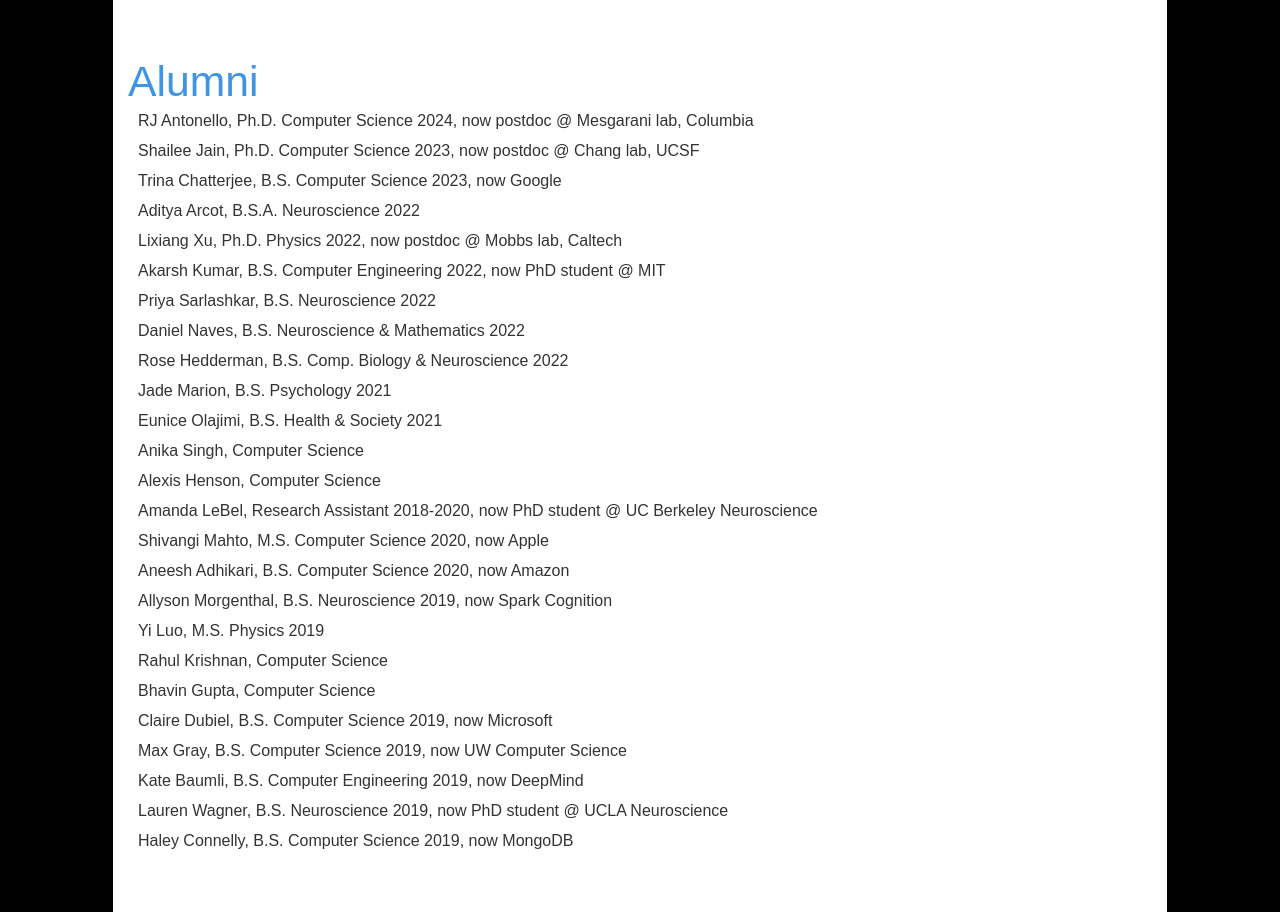
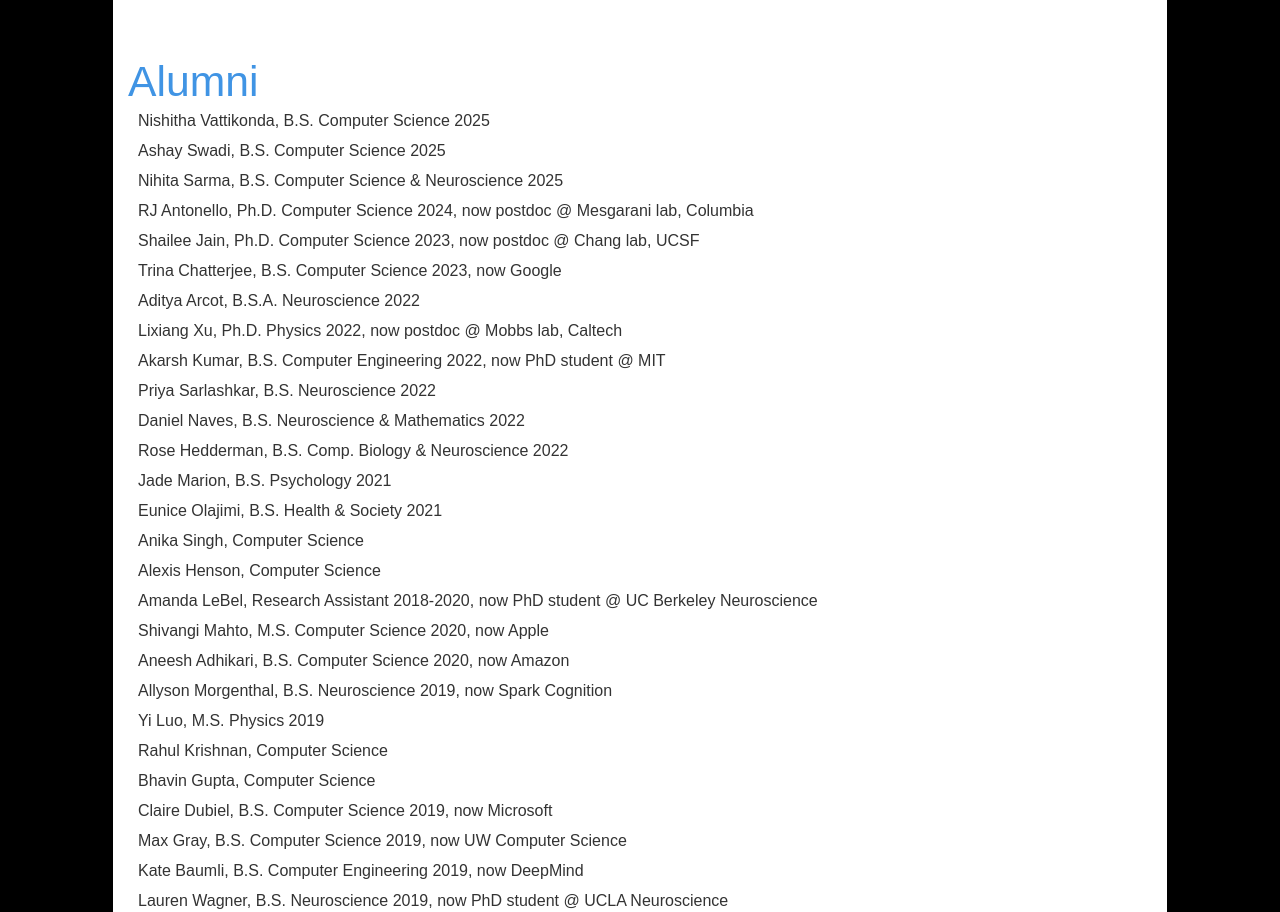
Before and after one commit to HuthLab/huthlab.github.io, a plain HTML site: page people.html in a window 1280 px wide. Shown: the part 981-1893 px from the top of the page. Drawn offline with Linux system fonts and the light colour scheme.

Commit message:
automated deployment

```diff
--- a/people.html
+++ b/people.html
@@ -73,6 +73,15 @@ html {
 <!-- Undergrads -->
 <!-- Alums -->
 <div class='subheading'>Alumni</div>
+<div class='alum'>
+Nishitha Vattikonda, B.S. Computer Science 2025
+</div>
+<div class='alum'>
+Ashay Swadi, B.S. Computer Science 2025
+</div>
+<div class='alum'>
+Nihita Sarma, B.S. Computer Science &amp; Neuroscience 2025
+</div>
 <div class='alum'>
 RJ Antonello, Ph.D. Computer Science 2024, now postdoc @ Mesgarani lab, Columbia
 </div>
```
